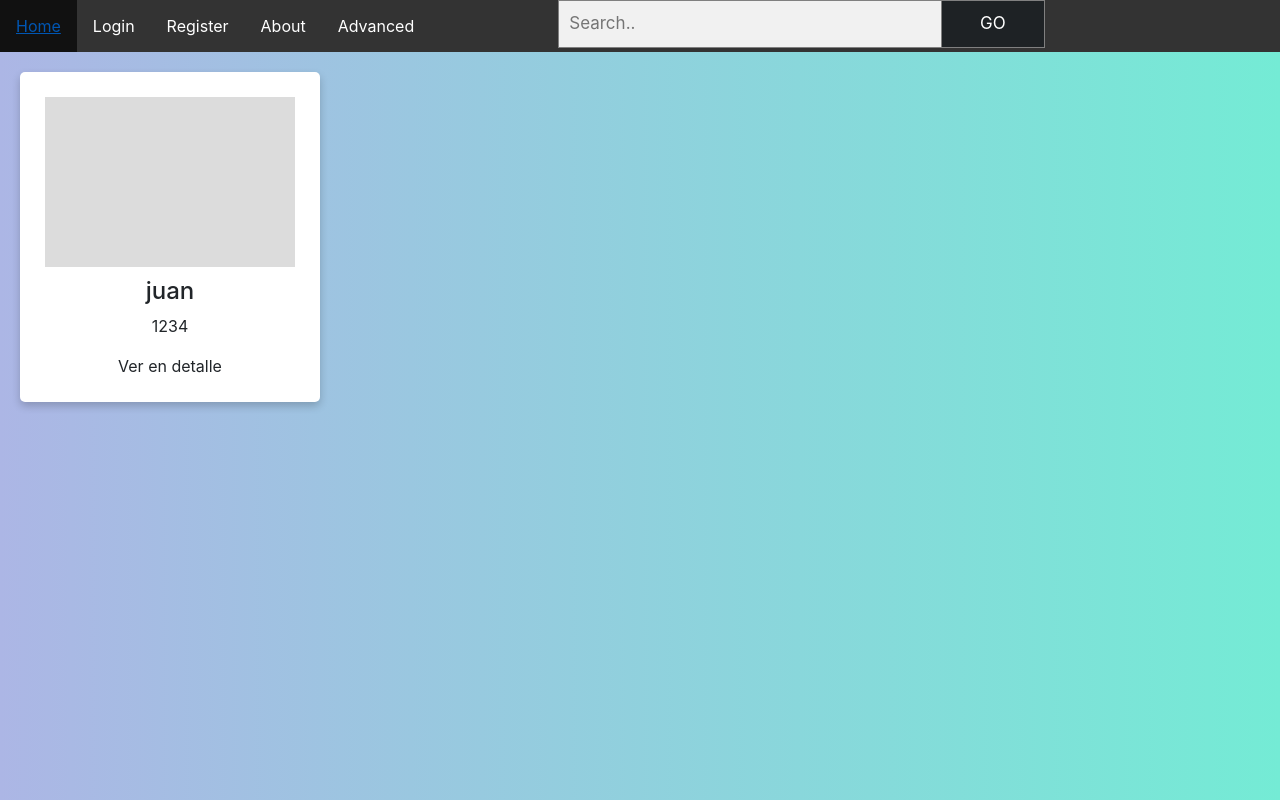
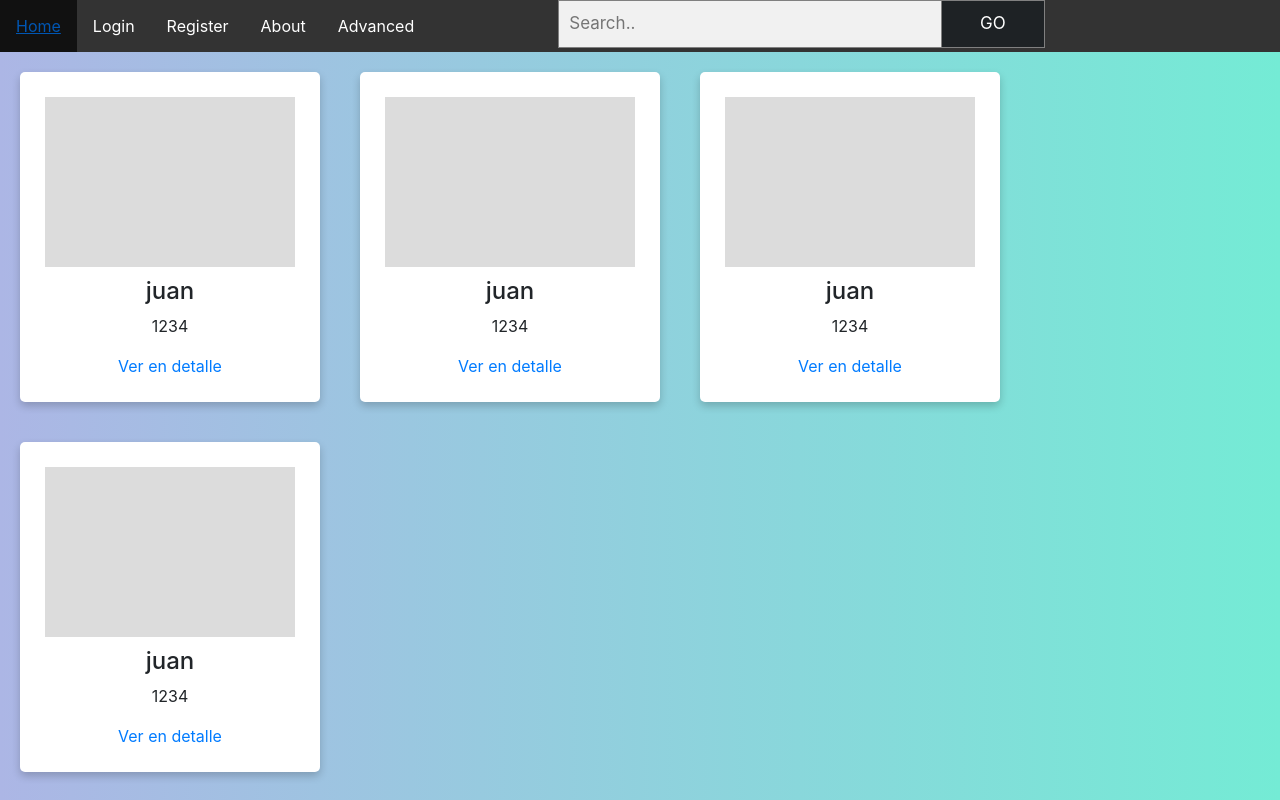
Before and after one commit to samuelsanpo/Proyecto_React, a React (Create React App) app in the folder proyecto_react/: page /home in a window 1280 px wide. Built offline with nearby package versions, Linux system fonts and the light colour scheme.

Commit message:
cambios28/03/21:07

```diff
--- a/proyecto_react/src/components/Articulos.js
+++ b/proyecto_react/src/components/Articulos.js
@@ -1,6 +1,6 @@
 import React from 'react'
 import style from '../cssmodules/cardstyle.module.css'
-
+import {Link} from 'react-router-dom'
 export default function Articulos(props) {
     return (
 
@@ -10,7 +10,7 @@ export default function Articulos(props) {
                 <div className={style.containerD}>
                     <h4>{props.titulo}</h4>
                     <p>{props.precio}</p>
-                    <p>Ver en detalle</p>
+                    <Link>Ver en detalle</Link>
                 </div>
             </div>
 
--- a/proyecto_react/src/components/Carrusel.js
+++ b/proyecto_react/src/components/Carrusel.js
@@ -1,24 +1,15 @@
 import React, { Component } from 'react'
-import ButtonRL from './ButtonRL'
-
+import Articulos from './Articulos'
 class Carrusel extends Component {
-    constructor(props) {
-        super(props)
-
-        this.state = {
-             slide:1
-        }
-    }
-            /*<Articulo  titulo={art.tittle} responsable={art.responsible} descripcion={art.descripcion} prioridad={art.priority} />*/
-
 
     render(){
     return (
-     <div>
-         <ButtonRL dir="izquierdo"/>
-         <ButtonRL dir="derecho"/>
-    </div>
-
+        <React.Fragment>
+        <Articulos  titulo="juan" precio="1234"  />
+        <Articulos  titulo="juan" precio="1234"  />
+        <Articulos  titulo="juan" precio="1234"  />
+        <Articulos  titulo="juan" precio="1234"  />
+        </React.Fragment>
     );
     }
 }
--- a/proyecto_react/src/components/Home.js
+++ b/proyecto_react/src/components/Home.js
@@ -1,11 +1,11 @@
 import React from 'react'
-import Articulo from './Articulos'
+import Carrusel from './Carrusel'
 function Home() {
     const heading={position:'absolute',bottom:'50%'}
     return (
         <div >
+                <Carrusel></Carrusel>
 
-                     <Articulo  titulo="juan" precio="1234"  />
         </div>
     )
 }
--- a/proyecto_react/src/components/Login.js
+++ b/proyecto_react/src/components/Login.js
@@ -3,7 +3,7 @@ import React from 'react'
 function Login() {
     return (
         <div>
-
+            Hola
         </div>
     )
 }
--- a/proyecto_react/src/components/Menu.js
+++ b/proyecto_react/src/components/Menu.js
@@ -2,11 +2,12 @@ import React from 'react'
 import style from '../cssmodules/menustyle.module.css'
 import Buscador from './Buscador'
 import {Link} from 'react-router-dom'
-
+import Home from './Home'
 
 
 function Menu() {
     return (
+        <React.Fragment>
         <header className={style.container}>
             <ul>
   <li><Link to="/home">Home</Link></li>
@@ -17,6 +18,8 @@ function Menu() {
   <Buscador/>
     </ul>
         </header>
+
+        </React.Fragment>
     )
 }
 export default Menu
```
Also changed, not shown: proyecto_react/src/components/ButtonRL.js (deleted, +0 -29 lines).
